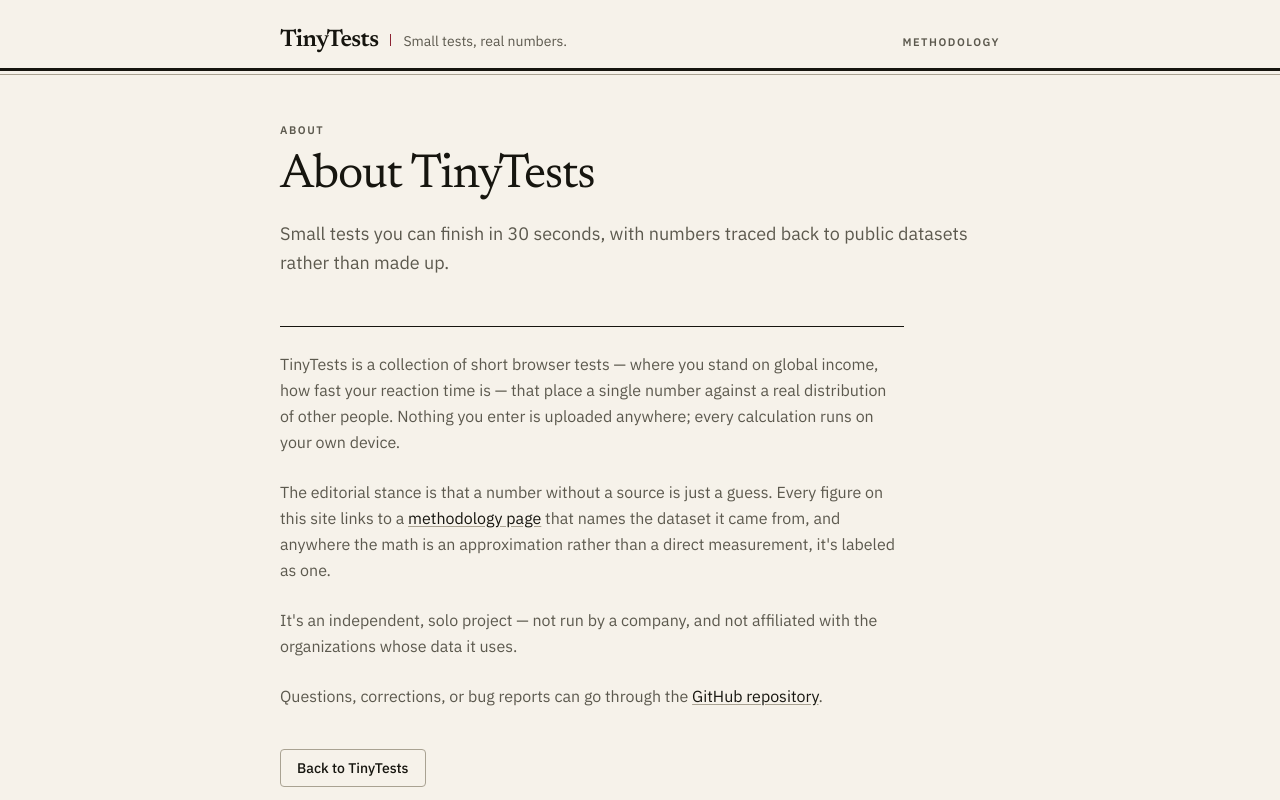
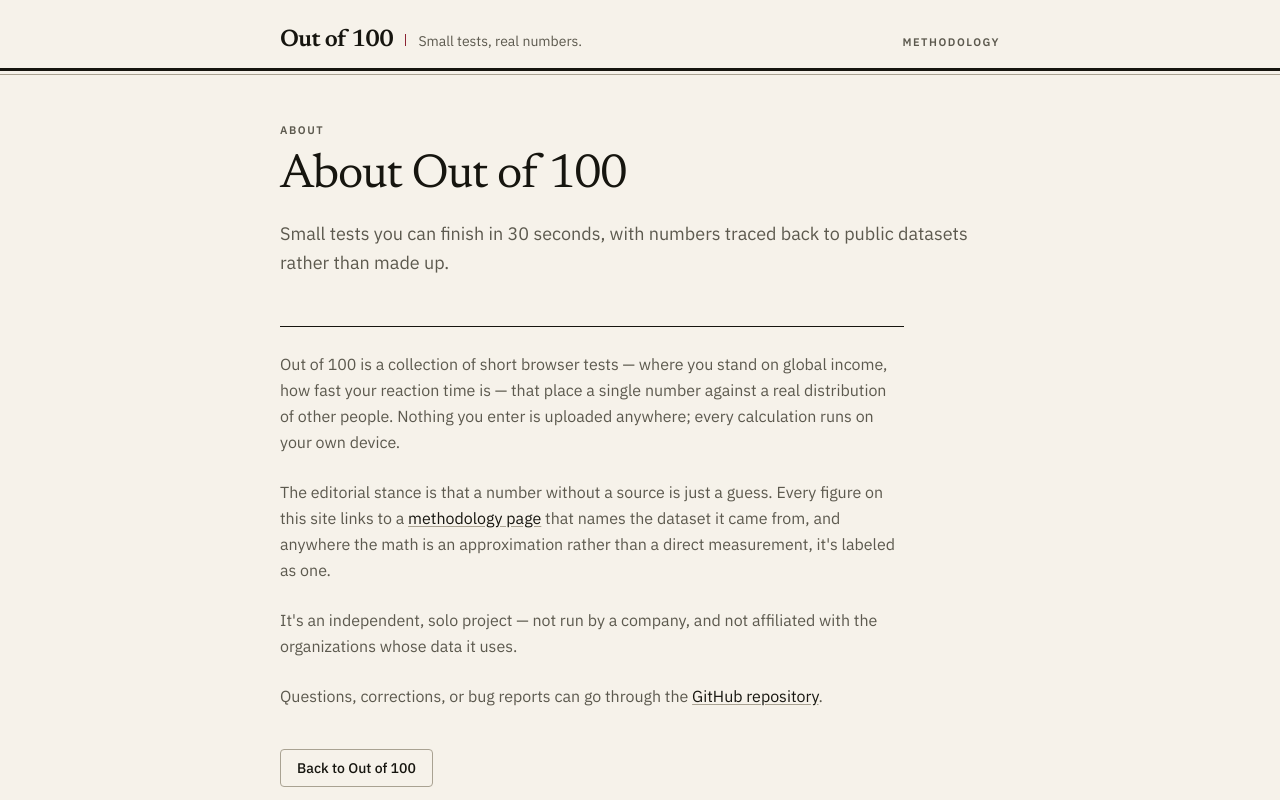
Before and after one commit to codesquare-dev/tiny-tests, a Next.js app: page /about in a window 1280 px wide. Shown: the top 800 px of the page. Built offline with nearby package versions, Linux system fonts and the light colour scheme.

Commit message:
rebrand: TinyTests -> Out of 100

```diff
--- a/src/app/about/page.tsx
+++ b/src/app/about/page.tsx
@@ -2,9 +2,9 @@
 import Link from "next/link";
 
 export const metadata: Metadata = {
-  title: "About — TinyTests",
+  title: "About — Out of 100",
   description:
-    "What TinyTests is, how the numbers are sourced, and who's behind it.",
+    "What Out of 100 is, how the numbers are sourced, and who's behind it.",
 };
 
 export default function Page() {
@@ -12,7 +12,7 @@
     <main className="mx-auto w-full max-w-3xl flex-1 px-6 py-12">
       <p className="label">About</p>
       <h1 className="mt-3 font-display text-4xl leading-[1.1] tracking-tight sm:text-5xl">
-        About TinyTests
+        About Out of 100
       </h1>
       <p className="mt-4 max-w-prose text-lg leading-relaxed text-ink-muted">
         Small tests you can finish in 30 seconds, with numbers traced back to
@@ -21,7 +21,7 @@
 
       <section className="mt-12 max-w-prose space-y-6 border-t border-ink pt-6 leading-relaxed text-ink-muted">
         <p>
-          TinyTests is a collection of short browser tests — where you stand
+          Out of 100 is a collection of short browser tests — where you stand
           on global income, how fast your reaction time is — that place a
           single number against a real distribution of other people. Nothing
           you enter is uploaded anywhere; every calculation runs on your own
@@ -62,7 +62,7 @@
         href="/"
         className="mt-10 inline-block rounded-sm border border-rule-strong px-4 py-2 text-sm font-medium hover:border-ink"
       >
-        Back to TinyTests
+        Back to Out of 100
       </Link>
     </main>
   );
--- a/src/app/layout.tsx
+++ b/src/app/layout.tsx
@@ -21,7 +21,7 @@
 
 export const metadata: Metadata = {
   metadataBase: new URL(SITE_URL),
-  title: "TinyTests",
+  title: "Out of 100",
   description: "Tiny tests you can finish in 30 seconds.",
 };
 
@@ -34,7 +34,7 @@
             href="/"
             className="font-display text-2xl font-semibold tracking-tight text-ink"
           >
-            TinyTests
+            Out of 100
           </Link>
           <span className="hidden text-sm text-ink-muted sm:flex sm:items-baseline sm:gap-3">
             <span aria-hidden className="inline-block h-3 w-px bg-accent" />
--- a/src/app/methodology/page.tsx
+++ b/src/app/methodology/page.tsx
@@ -2,7 +2,7 @@
 import Link from "next/link";
 
 export const metadata: Metadata = {
-  title: "Methodology & Sources — TinyTests",
+  title: "Methodology & Sources — Out of 100",
   description:
     "Where each test's data comes from, how it's calculated, and what it can't tell you.",
 };
--- a/src/app/privacy/page.tsx
+++ b/src/app/privacy/page.tsx
@@ -2,9 +2,9 @@
 import Link from "next/link";
 
 export const metadata: Metadata = {
-  title: "Privacy — TinyTests",
+  title: "Privacy — Out of 100",
   description:
-    "What TinyTests collects, what it doesn't, and how the site is hosted and served.",
+    "What Out of 100 collects, what it doesn't, and how the site is hosted and served.",
 };
 
 export default function Page() {
@@ -24,7 +24,7 @@
           What we don&apos;t collect
         </h2>
         <p className="mt-3 max-w-prose leading-relaxed text-ink-muted">
-          Every calculation on TinyTests runs in your browser. When you enter
+          Every calculation on Out of 100 runs in your browser. When you enter
           an income or run the reaction-time test, that number is never
           uploaded or sent to a server — we have no way to see it. There are
           no accounts, no sign-ups, and no forms that submit your data
@@ -54,7 +54,7 @@
       <section className="mt-10 border-t border-rule pt-6">
         <h2 className="font-display text-2xl tracking-tight">Advertising</h2>
         <p className="mt-3 max-w-prose leading-relaxed text-ink-muted">
-          TinyTests doesn&apos;t run ads today. If we introduce advertising, it
+          Out of 100 doesn&apos;t run ads today. If we introduce advertising, it
           would be through Google AdSense, which uses cookies — including
           from third-party vendors — to serve and measure ads. You&apos;d be able
           to read more and adjust your settings at Google&apos;s{" "}
@@ -102,7 +102,7 @@
         href="/"
         className="mt-10 inline-block rounded-sm border border-rule-strong px-4 py-2 text-sm font-medium hover:border-ink"
       >
-        Back to TinyTests
+        Back to Out of 100
       </Link>
     </main>
   );
```
Also changed, not shown: 1 other file (tests, documents, lock files or other folders).
